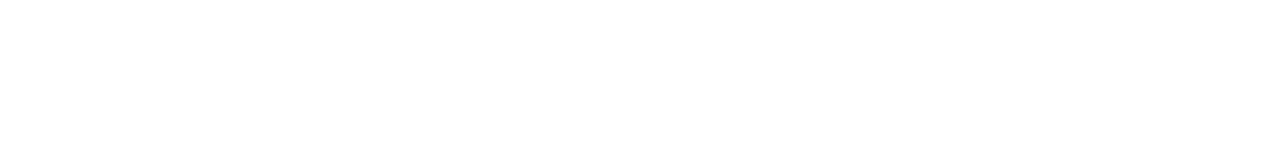
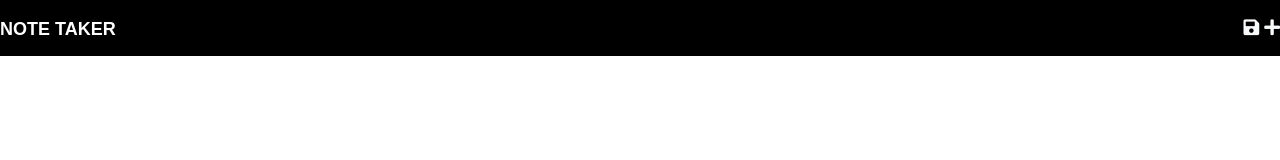
Before and after one commit to BluNite/BluExpressNotes, a plain HTML site: page public/notes.html in a window 1280 px wide. Drawn offline with nearby package versions, Linux system fonts and the light colour scheme; a web font is replaced by a local one.

Commit message:
imdex.html adding notes blunite

```diff
--- a/public/notes.html
+++ b/public/notes.html
@@ -24,5 +24,18 @@
     <!--link css stylesheet-->
     <link rel="stylesheet" href="./assets/css/style.css" />
   </head>
-  <body></body>
+  <body>
+    <!--navbar-->
+    <nav class="navbar navbar-dark bg-dark">
+      <!--a tag home route navbar-brand-->
+      <a class="navbar-brand" href="/">Note Taker</a>
+      <!--icons-->
+      <div class="icons">
+        <!--save icon save-note-->
+        <i class="fas fa-save text-light save-note"></i>
+        <!--plus icon new-note-->
+        <i class="fas fa-plus text-light new-note"></i>
+      </div>
+    </nav>
+  </body>
 </html>
```
Also changed, not shown: public/index.html (+1 -1 lines).
